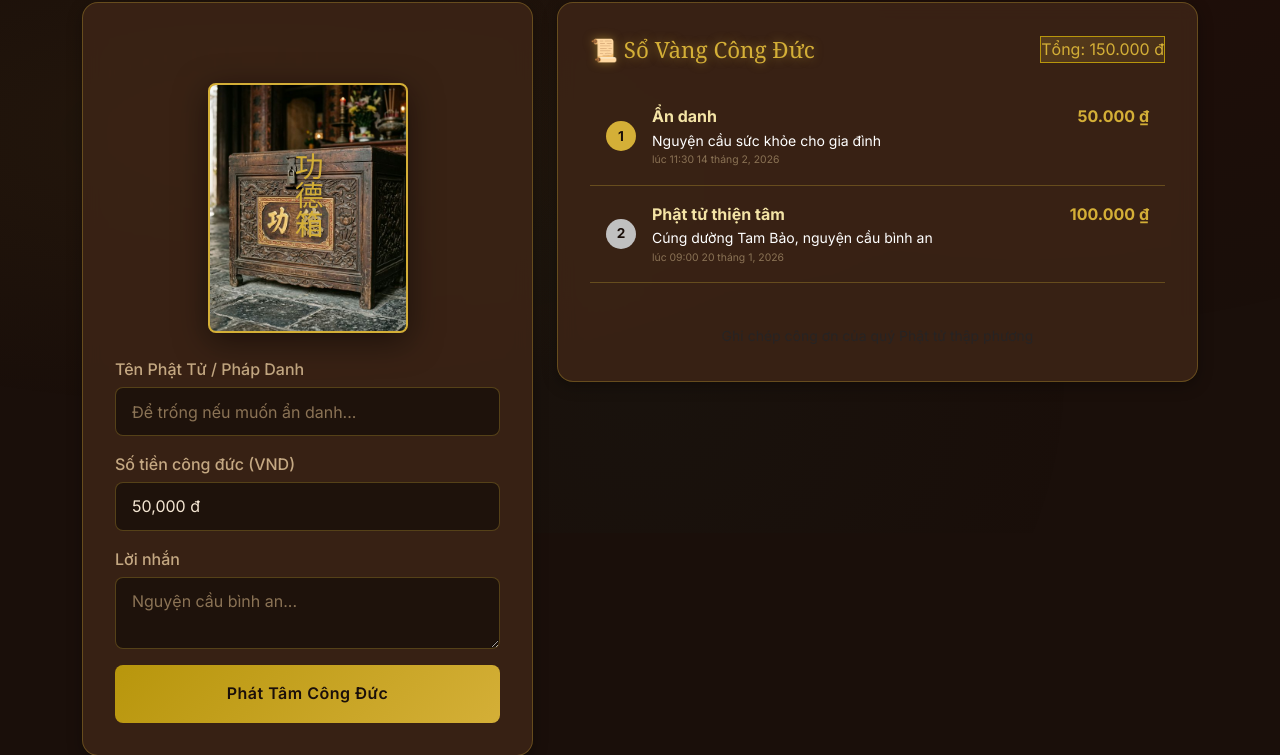
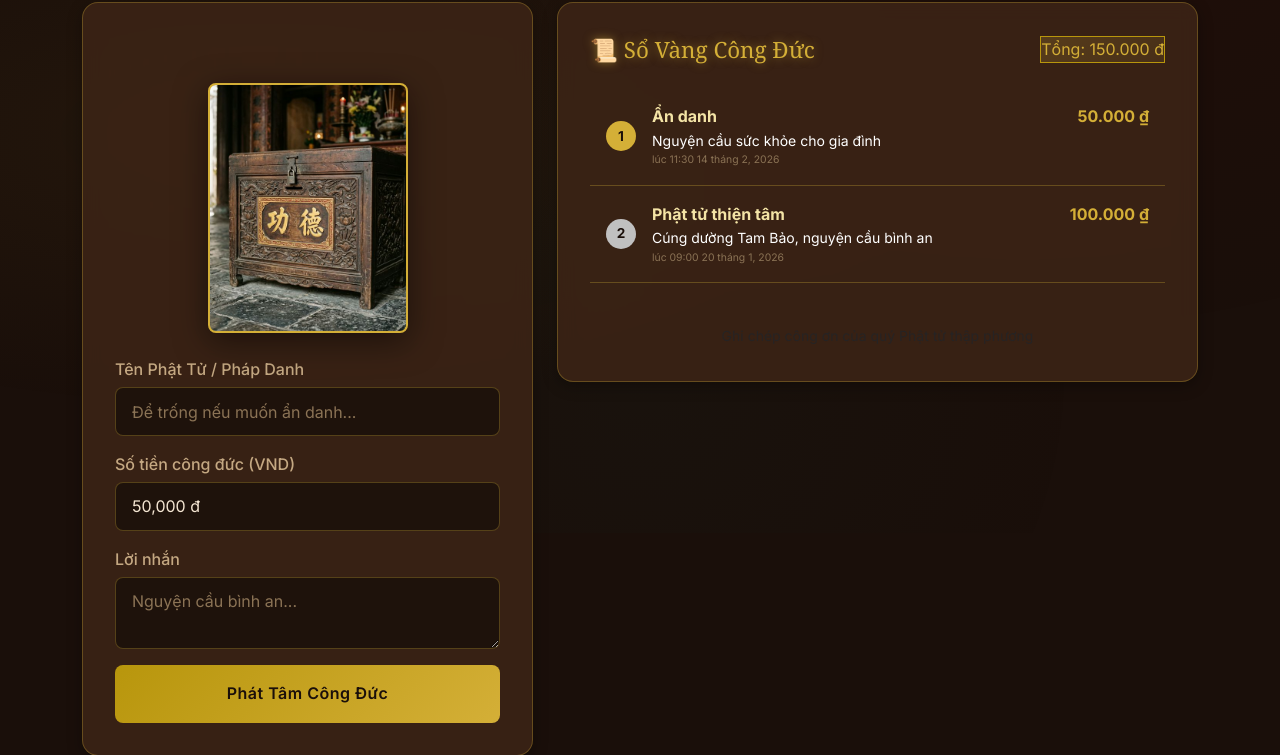
Before and after one commit to toandn9x/toandn9x.github.io, a PHP site: page /cong-duc.html in a window 1280 px wide. Shown: the part 267-1022 px from the top of the page. Run offline with PHP 8.4, Linux system fonts and the light colour scheme.

Commit message:
Update style.css

```diff
--- a/chua-online/css/style.css
+++ b/chua-online/css/style.css
@@ -930,7 +930,7 @@ a:hover {
 }
 
 .donation-box-body::before {
-  content: '功德箱';
+  /* content: '功德箱'; */
   font-family: var(--font-heading);
   font-size: 1.8rem;
   color: var(--gold);
```
